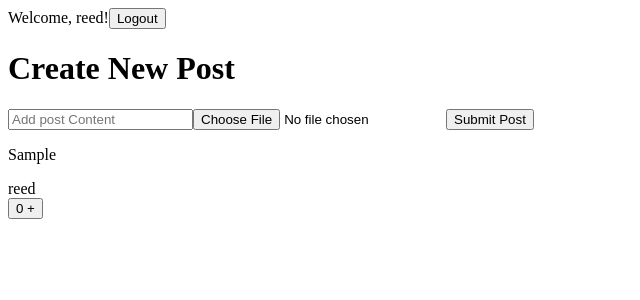
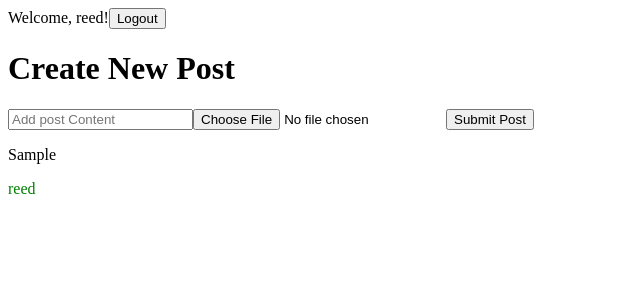
Before and after one commit to tsarapoid/react-social-media, a React (Create React App) app: page / in a window 1280 px wide. Both pictures are taken after typing "Sample" into the empty fields and a click on the button "Submit Post". Shown: the top 300 px of the page, without its empty margins (0-640 px from the left). Built offline with nearby package versions, Linux system fonts and the light colour scheme.

Commit message:
add props drilling to Post

```diff
--- a/src/App.js
+++ b/src/App.js
@@ -1,15 +1,12 @@
-import React, { Fragment, useState, useEffect, useCallback, useRef } from 'react'
+import { Fragment, useState, useEffect, useCallback, createContext } from 'react'
 import Login from './components/Login'
 import Header from './components/Header'
 import CreatePost from './components/CreatePost'
 import PostList from './components/PostList'
 
-const functionsCount = new Set()
-
 const App = () => {
   const [user, setUser] = useState('reed')
   const [posts, setPosts] = useState([])
-  const [count, setCount] = useState(0)
 
   useEffect(() => {
     document.title = user ? `${user}'s Feed` : `Please login`
@@ -17,9 +14,6 @@ const App = () => {
 
   const handleAddPost = useCallback(
     newPost => {setPosts([newPost, ...posts])}, [posts])
-
-  functionsCount.add(handleAddPost)
-  console.log(functionsCount)
 
   if(!user) {
     return <Login setUser={setUser}/>
@@ -29,8 +23,7 @@ const App = () => {
     <Fragment>
       <Header user={user} setUser={setUser}/>
       <CreatePost user={user} handleAddPost={handleAddPost}/>
-      <PostList posts={posts}/>
-  <button onClick={() => setCount(prevCount => prevCount + 1)}> {count} + </button>
+      <PostList user={user} posts={posts}/>
     </Fragment>
   )
 
--- a/src/components/CreatePost.js
+++ b/src/components/CreatePost.js
@@ -1,4 +1,4 @@
-import React, { useState, useEffect, useRef } from 'react'
+import { useState, useRef } from 'react'
 
 
 const CreatePost = ({ user, handleAddPost }) => {
--- a/src/components/Header.js
+++ b/src/components/Header.js
@@ -1,8 +1,4 @@
-import React, { useState, useEffect, useRef } from 'react'
-
-
 const Header = ({ user, setUser }) => {
-
 
   return (
     <div>
--- a/src/components/Login.js
+++ b/src/components/Login.js
@@ -1,4 +1,4 @@
-import React, { useState, useEffect, useRef } from 'react'
+import { useState } from 'react'
 
 const Login = ({ setUser }) => {
 
--- a/src/components/Post.js
+++ b/src/components/Post.js
@@ -1,7 +1,9 @@
-import React, { Fragment, useState, useEffect, useRef } from 'react'
+import { Fragment } from 'react'
 
+const Post = ({ image, content, user, currentUser }) => {
 
-const Post = ({ image, content, user }) => {
+  const isCurrentUser = currentUser === user
+
   return <Fragment>
     {image && (
       <img
@@ -11,7 +13,7 @@ const Post = ({ image, content, user }) => {
       />
     )}
     <p>{content}</p>
-    <div>{user}</div>
+    <div style={{color: 'green'}}>{user}</div>
   </Fragment>
 }
 
--- a/src/components/PostList.js
+++ b/src/components/PostList.js
@@ -1,8 +1,7 @@
-import React, { Fragment, useState, useEffect, useRef } from 'react'
 import Post from './Post'
 
-const PostList = ({ posts }) => {
-  return posts.map((post, index) => (<Post key={index} {...post} />))
+const PostList = ({ posts, user }) => {
+  return posts.map((post, index) => (<Post currentUser={user} key={index} {...post} />))
 }
 
 export default PostList
--- a/src/index.js
+++ b/src/index.js
@@ -1,4 +1,3 @@
-import React from 'react'
 import ReactDOM from 'react-dom'
 import App from './App'
 
```
Also changed, not shown: 1 other file (tests, documents, lock files or other folders).
